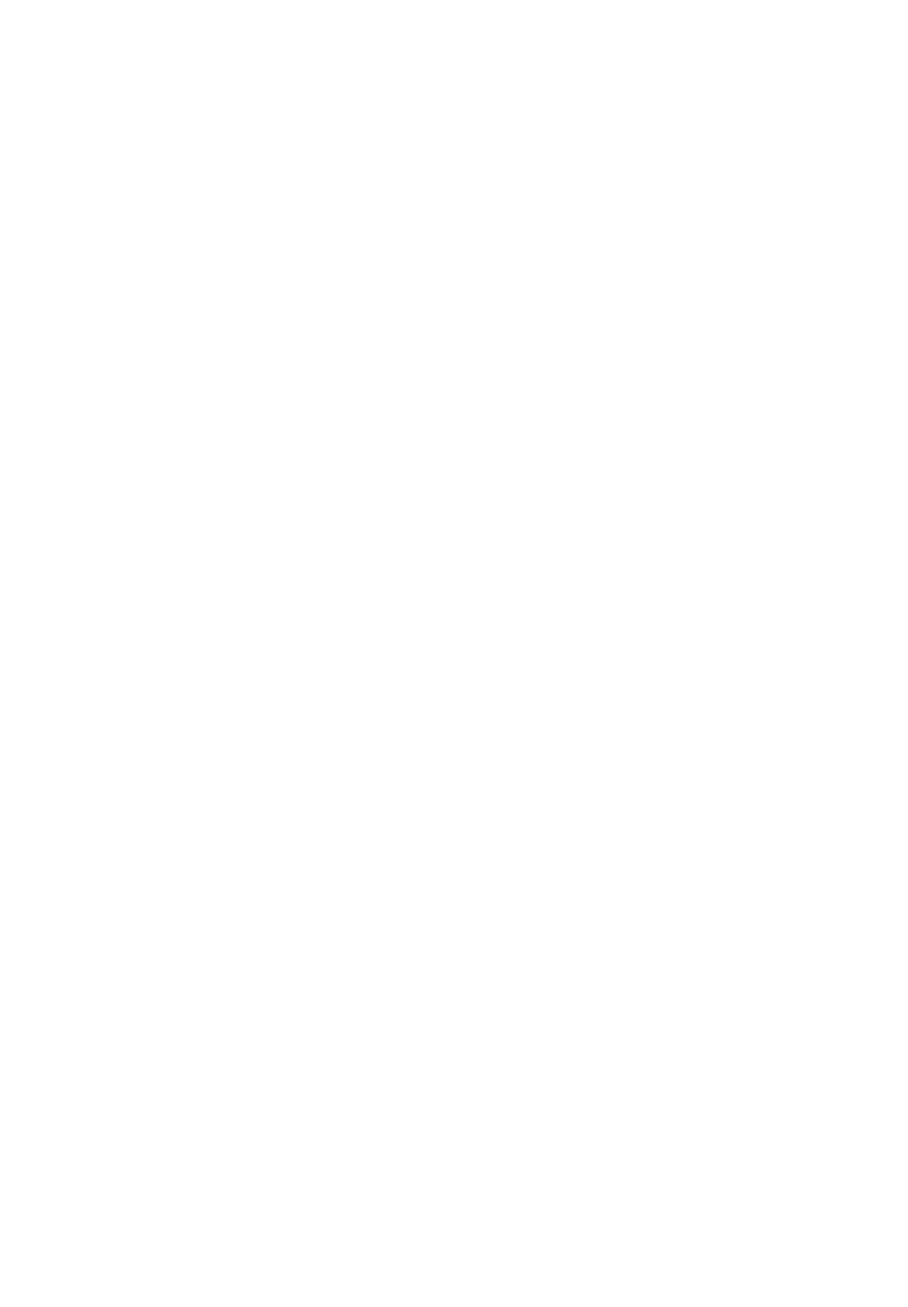
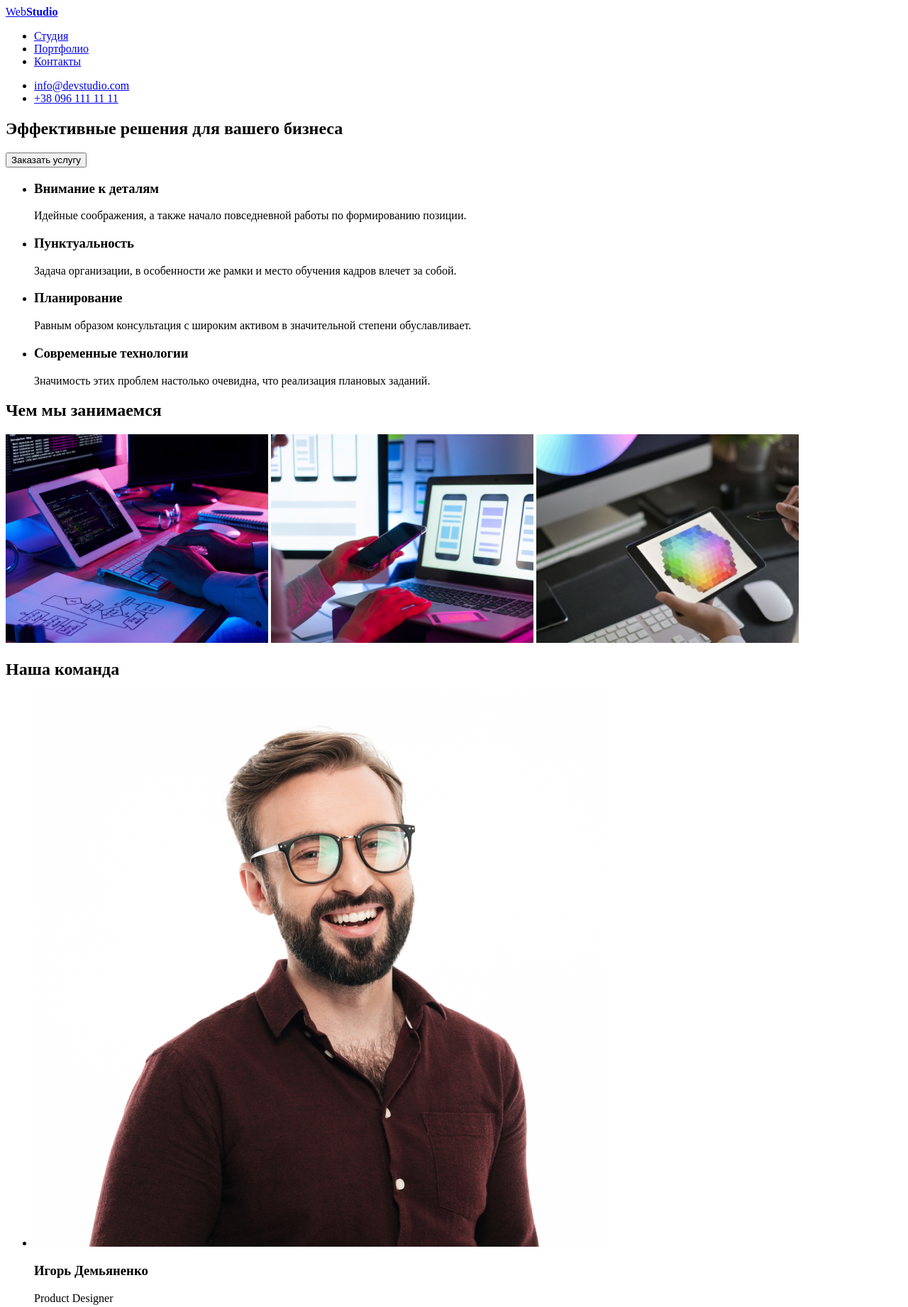
Before and after one commit to AlexUKDev/goit-markup-hw-01, a plain HTML site: page index.html in a window 1280 px wide. Shown: the top 1842 px of the page at 71% size. Before the commit the page ends 800 px from the top, so only its background shows below. Drawn offline with Linux system fonts and the light colour scheme.

Commit message:
Commit vs Home Work
Semantic layout of 1st homework without CSS

```diff
--- a/index.html
+++ b/index.html
@@ -5,8 +5,134 @@
     <meta http-equiv="X-UA-Compatible" content="IE=edge">
     <meta name="viewport" content="width=device-width, initial-scale=1.0">
     <title>Web Studio (Version 2.1)</title>
+
+    <!-- Google Fonts -->
+    <link rel="preconnect" href="https://fonts.googleapis.com">
+    <link rel="preconnect" href="https://fonts.gstatic.com" crossorigin>
+    <link href="https://fonts.googleapis.com/css2?family=Raleway:wght@700&family=Roboto:wght@400;500;700;900&display=swap" rel="stylesheet">
+
+    <!-- My styles CSS -->
+    <link rel="stylesheet" href="styles/style.css">
 </head>
 <body>
 
+    <!-- Header section at the top -->
+    <header>
+
+        <!-- Navigation -->
+        <nav>
+
+            <a href="/index.html">
+                <span>Web</span><b>Studio</b>
+            </a>
+
+            <!-- Main links Navigation -->
+            <ul>
+                <li><a href="#">Студия</a></li>
+                <li><a href="#">Портфолио</a></li>
+                <li><a href="#">Контакты</a></li>
+            </ul>
+        </nav>
+            <!-- Сontact details -->
+            <ul>
+                <li><a href="mailto:info@devstudio.com">info@devstudio.com</a></li>
+                <li><a href="tel:+38 096 111 11 11">+38 096 111 11 11</a></li>
+            </ul>
+
+    </header>
+
+    <!-- Main content section -->
+    <main>
+        <!-- Section after Header vs nav menu -->
+        <section>
+            <h1>Эффективные решения для вашего бизнеса</h1>
+            <button>Заказать услугу</button>
+        </section>
+        <!-- Section vs List of company features -->
+        <section>
+
+            <!-- Semantic header. Should be an invisible  -->
+            <h2 style="opacity: .2;  display: none;" >Особенности компании</h2>
+
+            <!-- List of studio features -->
+            <ul>
+                <li>
+                    <h3>Внимание к деталям</h3>
+                    <p>Идейные соображения, а также начало повседневной работы по формированию позиции.</p>
+                </li>
+                <li>
+                    <h3>Пунктуальность</h3>
+                    <p>Задача организации, в особенности же рамки и место обучения кадров влечет за собой.</p>
+                </li>
+                <li>
+                    <h3>Планирование</h3>
+                    <p>Равным образом консультация с широким активом в значительной степени обуславливает.</p>
+                </li>
+                <li>
+                    <h3>Современные технологии</h3>
+                    <p>Значимость этих проблем настолько очевидна, что реализация плановых заданий.</p>
+                </li>
+            </ul>
+        </section>
+
+        <!-- What are we doing section-->
+        <section>
+            <h2>Чем мы занимаемся</h2>
+            <img src="./img/box 1.jpg" alt="project planning">
+            <img src="./img/box 2.jpg" alt="design mobile first">
+            <img src="./img/box 3.jpg" alt="attention to colors">
+        </section>
+
+        <!-- Our team section-->
+        <section>
+            <h2>Наша команда</h2>
+
+                <!-- List of team members-->
+                <ul>
+                    <li>
+                        <img src="./img/Igor Demyanenko.jpg" alt="Product Designer Igor Demyanenko Photo">
+                        <h3>Игорь Демьяненко</h3>
+                        <p>Product Designer</p>
+                    </li>
+                    <li>
+                        <img src="./img/Olga Repina.jpg" alt="Photo Frontend Developer Olga Repina ">
+                        <h3>Ольга Репина</h3>
+                        <p>Frontend Developer</p>
+                    </li>
+                    <li>
+                        <img src="./img/Nikolai Tarasov.jpg" alt="Photo Marketing Nikolai Tarasov ">
+                        <h3>Николай Тарасов</h3>
+                        <p>Marketing</p>
+                    </li>
+                    <li>
+                        <img src="./img/Mikhail Ermak.jpg" alt="Photo UI Designer Mikhail Ermak">
+                        <h3>Михаил Ермаков</h3>
+                        <p>UI Designer</p>
+                    </li>
+                </ul>
+        </section>
+    </main>
+
+    <!-- Footer section -->
+    <footer>
+
+        <!-- Logo -->
+        <a href="/index.html">
+            <span>Web</span><b>Studio</b>
+        </a>
+
+        <!-- The address -->
+        <address>
+            г. Киев, пр-т Леси Украинки, 26
+        </address>
+
+        <!-- Сontact details -->
+        <ul>
+            <li><a href="mailto:info@devstudio.com">info@devstudio.com</a></li>
+            <li><a href="tel:+38 096 111 11 11">+38 096 111 11 11</a></li>
+        </ul>
+
+    </footer>
+
 </body>
 </html>
```
Also changed, not shown: img/Igor Demyanenko.jpg (added), img/Mikhail Ermak.jpg (added), img/Nikolai Tarasov.jpg (added), img/Olga Repina.jpg (added), img/box 1.jpg (added), img/box 2.jpg (added), img/box 3.jpg (added).
